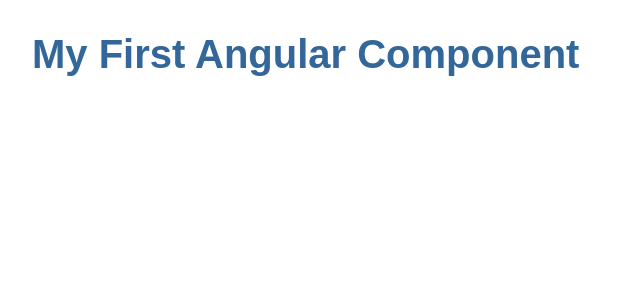
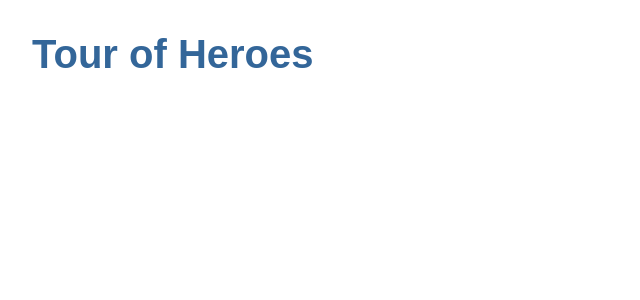
Before and after one commit to diljeetk/Angular, an Angular app: page / in a window 1280 px wide. Shown: the top 300 px of the page, without its empty margins (0-640 px from the left). Built offline with nearby package versions, Linux system fonts and the light colour scheme.

Commit message:
added tittle in component file

```diff
--- a/src/app/app.component.ts
+++ b/src/app/app.component.ts
@@ -6,5 +6,5 @@
   styleUrls: ['./app.component.css']
 })
 export class AppComponent {
-  title = 'My First Angular Component';
+  title = 'Tour of Heroes';
 }
```
